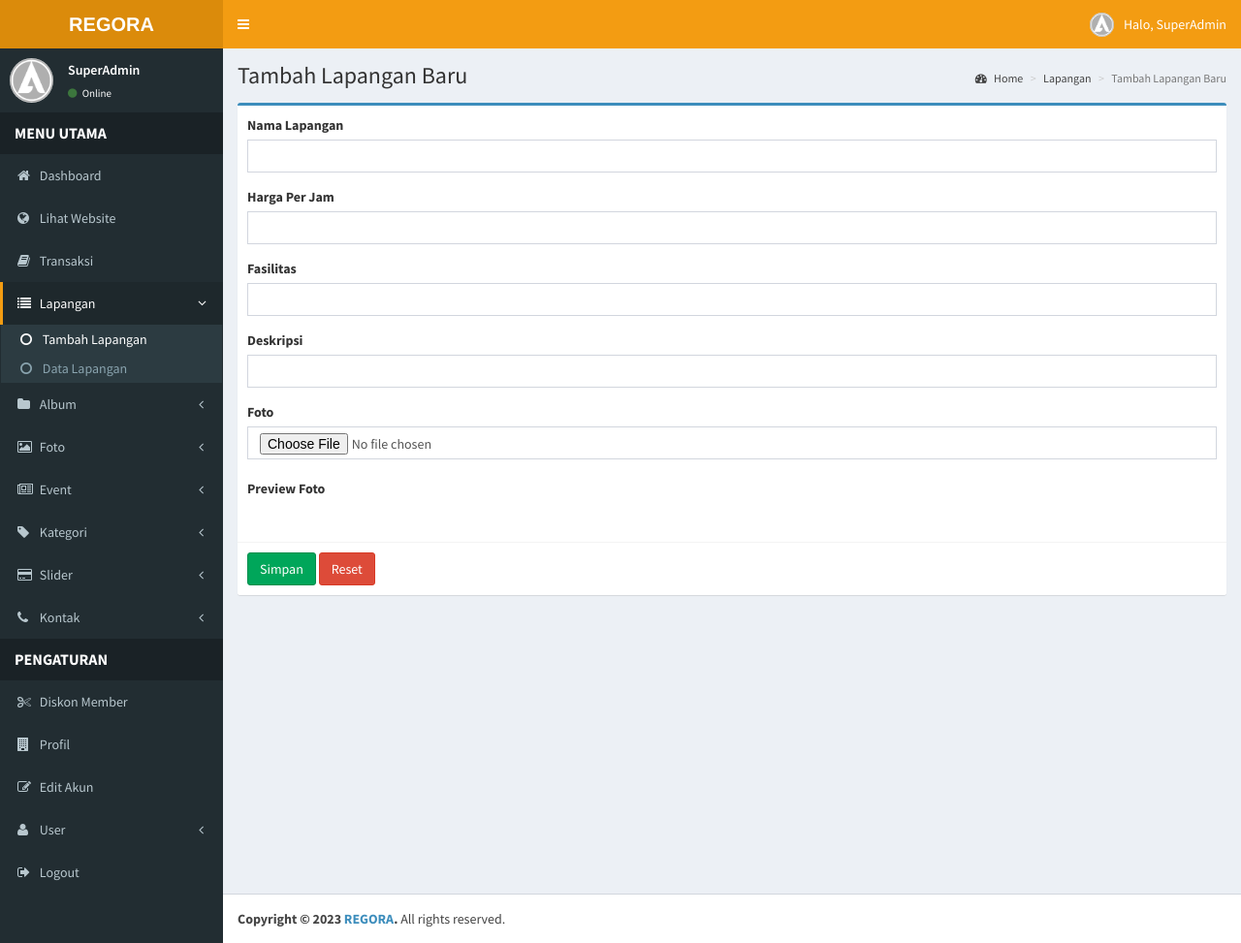
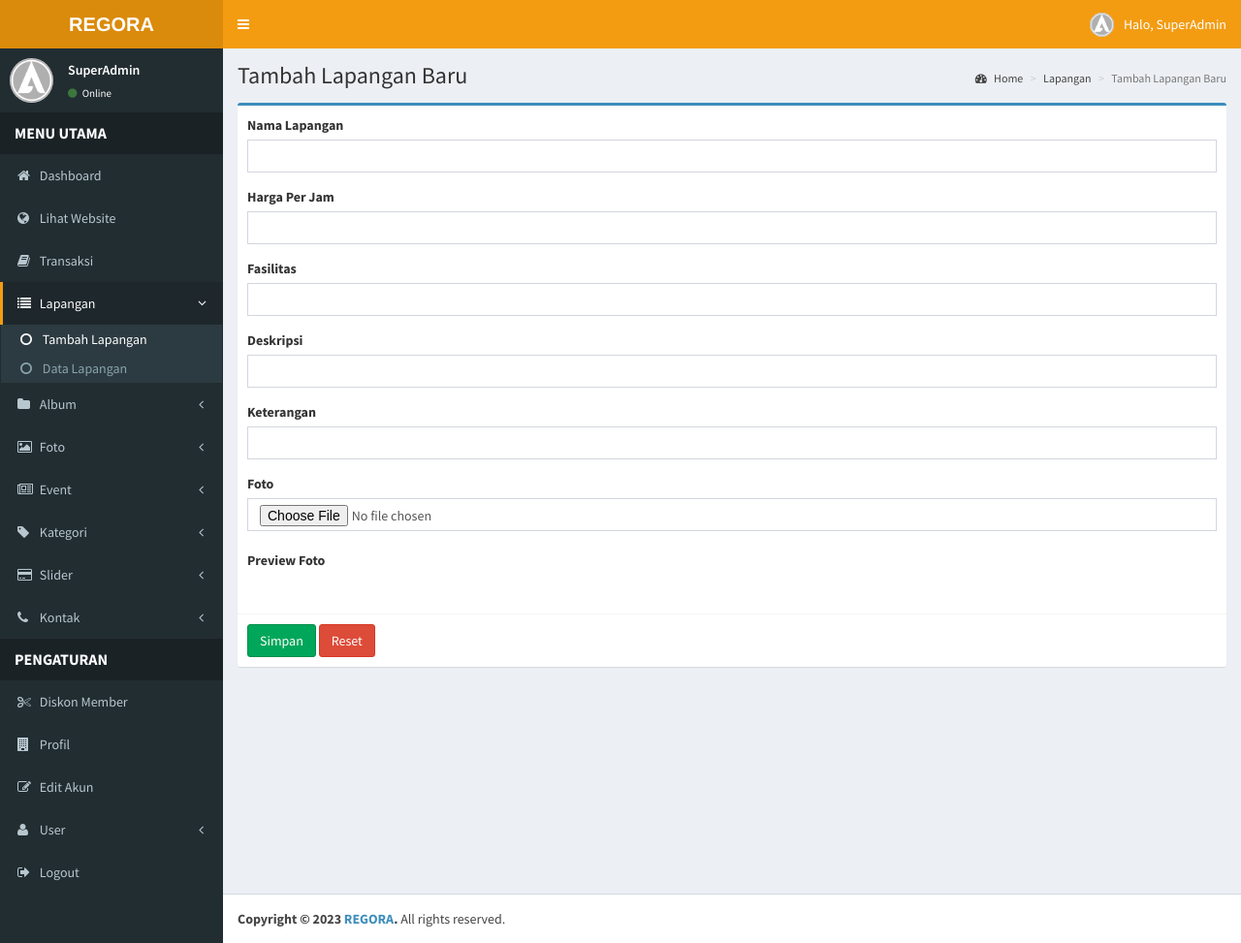
Before and after one commit to bendinuralif/Regora, a CodeIgniter app: page /tcpdf/index.php/admin/lapangan/create in a window 1280 px wide. Shown: the whole page at 97% size. Run offline with CodeIgniter, Linux system fonts and the light colour scheme; a user stored in the database is signed in; some libraries are stand-ins or nearby versions.

Commit message:
keterangan

```diff
--- a/application/controllers/admin/Lapangan.php
+++ b/application/controllers/admin/Lapangan.php
@@ -60,7 +60,14 @@ class Lapangan extends CI_Controller
       'value' => $this->form_validation->set_value('deskripsi'),
       'required'    => '',
     );
-
+    $this->data['keterangan'] = array(
+      'name'  => 'keterangan',
+      'id'    => 'keterangan',
+      'type'  => 'text',
+      'class' => 'form-control',
+      'value' => $this->form_validation->set_value('keterangan'),
+      'required'    => '',
+    );
 
     $this->load->view('back/lapangan/lapangan_add', $this->data);
   }
@@ -120,6 +127,7 @@ class Lapangan extends CI_Controller
               'deskripsi'   => $this->input->post('deskripsi'),
               'harga'           => $this->input->post('harga'),
               'fasilitas'       => $this->input->post('fasilitas'),
+              'keterangan'       => $this->input->post('keterangan'),
               'foto'            => $nmfile.$foto['file_ext'],
               'created_by'      => $this->session->userdata('username')
             );
@@ -141,6 +149,7 @@ class Lapangan extends CI_Controller
           'deskripsi'   => $this->input->post('deskripsi'),
           'harga'           => $this->input->post('harga'),
           'fasilitas'       => $this->input->post('fasilitas'),
+          'keterangan'       => $this->input->post('keterangan'),
           'created_by'      => $this->session->userdata('username')
         );
 
@@ -197,6 +206,13 @@ class Lapangan extends CI_Controller
       $this->data['deskripsi'] = array(
         'name'  => 'deskripsi',
         'id'    => 'deskripsi',
+        'type'  => 'text',
+        'class' => 'form-control',
+        'required'    => '',
+      );
+      $this->data['keterangan'] = array(
+        'name'  => 'keterangan',
+        'id'    => 'keterangan',
         'type'  => 'text',
         'class' => 'form-control',
         'required'    => '',
@@ -280,6 +296,7 @@ class Lapangan extends CI_Controller
                 'deskripsi'   => $this->input->post('deskripsi'),
                 'harga'           => $this->input->post('harga'),
                 'fasilitas'       => $this->input->post('fasilitas'),
+                'keterangan'       => $this->input->post('keterangan'),
                 'foto'            => $nmfile.$foto['file_ext'],
                 'modified_by'     => $this->session->userdata('username')
               );
@@ -300,6 +317,7 @@ class Lapangan extends CI_Controller
               'deskripsi'   => $this->input->post('deskripsi'),
               'harga'           => $this->input->post('harga'),
               'fasilitas'       => $this->input->post('fasilitas'),
+              'keterangan'       => $this->input->post('keterangan'),
               'modified_by'     => $this->session->userdata('username')
             );
 
--- a/application/views/back/lapangan/lapangan_add.php
+++ b/application/views/back/lapangan/lapangan_add.php
@@ -34,6 +34,9 @@
                   </div>
                   <div class="form-group"><label>Deskripsi</label>
                     <?php echo form_input($deskripsi);?>
+                  </div>
+                  <div class="form-group"><label>Keterangan</label>
+                    <?php echo form_input($keterangan);?>
                   </div>
                   <div class="form-group"><label>Foto</label>
                     <input type="file" class="form-control" name="foto" id="foto" onchange="tampilkanPreview(this,'preview')"/>
--- a/application/views/front/detail/detail.php
+++ b/application/views/front/detail/detail.php
@@ -16,6 +16,7 @@
           ?></p>
         <!-- Tambahkan informasi lain yang diperlukan -->
         <p>Fasilitas: <?php echo $lapangan->fasilitas; ?></p>
+        <p>Keterangan: <?php echo $lapangan->keterangan; ?></p>
 
         <!-- Tambahkan tombol atau tautan untuk aksi lainnya, misalnya untuk booking -->
         <a href="<?php echo base_url('cart/buy/').$lapangan->id_lapangan ?>">
```
Also changed, not shown: application/views/back/lapangan/lapangan_edit.php (+5 -2 lines), assets/images/lapangan/lapangan-bulu-tangkis-1320230713094806.jpg (added), assets/images/lapangan/lapangan-bulu-tangkis-220230713094712.jpg (added), assets/images/lapangan/lapangan-bulu-tangkis-420230713094957.jpg (added), assets/images/lapangan/lapangan-bulu-tangkis-520230713095022.jpg (added).
